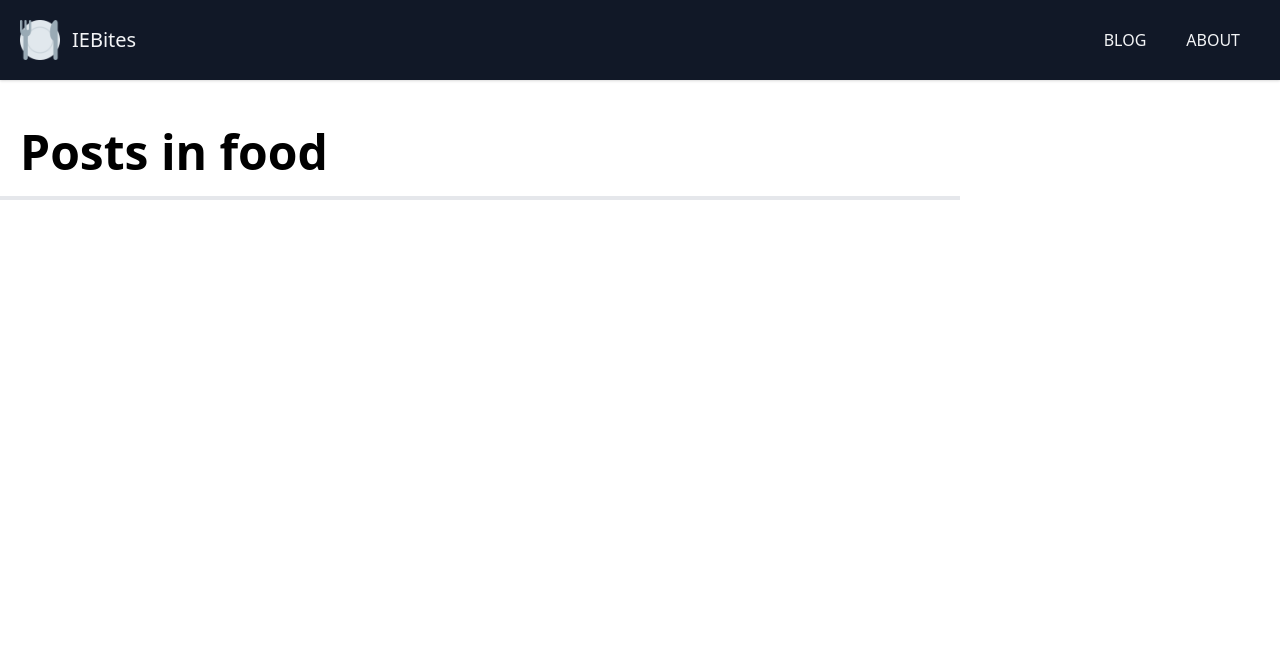
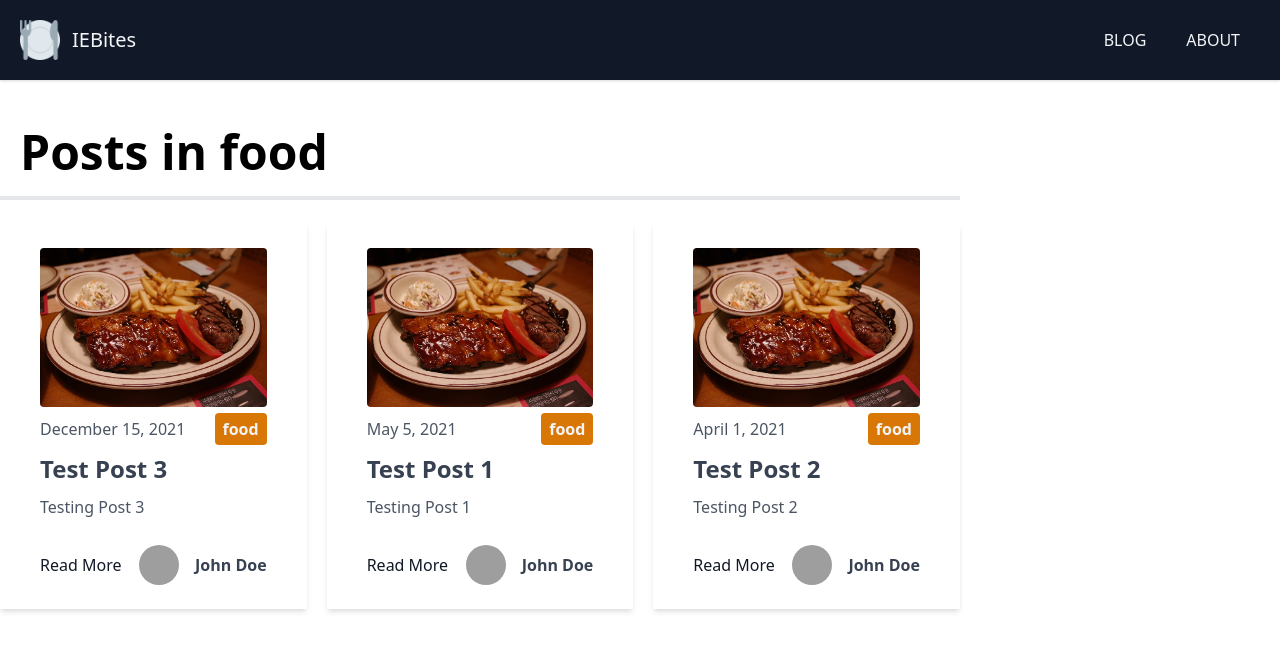
Before and after one commit to RdotSilva/React-NextJS-IEBites, a Next.js app: page /blog/category/food in a window 1280 px wide. Shown: the top 650 px of the page. Built offline with nearby package versions, Linux system fonts and the light colour scheme; grey boxes are pictures that could not be loaded.

Commit message:
Fix bug w/ post display

```diff
--- a/pages/blog/category/[category_name].js
+++ b/pages/blog/category/[category_name].js
@@ -3,6 +3,7 @@ import path from "path";
 import Layout from "@/components/Layout";
 import matter from "gray-matter";
 import { sortByDate } from "@/utils/index";
+import Post from "@/components/Post";
 
 export default function CategoryBlogPage({ categoryPosts, categoryName }) {
   return (
@@ -15,7 +16,7 @@ export default function CategoryBlogPage({ categoryPosts, categoryName }) {
 
           <div className="grid md:grid-cols-2 lg:grid-cols-3 gap-5">
             {categoryPosts.map((post, index) => (
-              <div key={index}>{post.title}</div>
+              <Post key={index} post={post} />
             ))}
           </div>
         </div>
@@ -78,13 +79,9 @@ export async function getStaticProps({ params: { category_name } }) {
     (post) => post.frontmatter.category.toLowerCase() === category_name
   );
 
-  console.log(categoryPosts);
-
-  // TODO: Fix props bug with categoryPosts, posts don't seem to be loading into props
-
   return {
     props: {
-      categoryPosts: categoryPosts.sort(sortByDate).slice(0, 6),
+      categoryPosts: categoryPosts.sort(sortByDate),
       categoryName: category_name,
     },
   };
```
